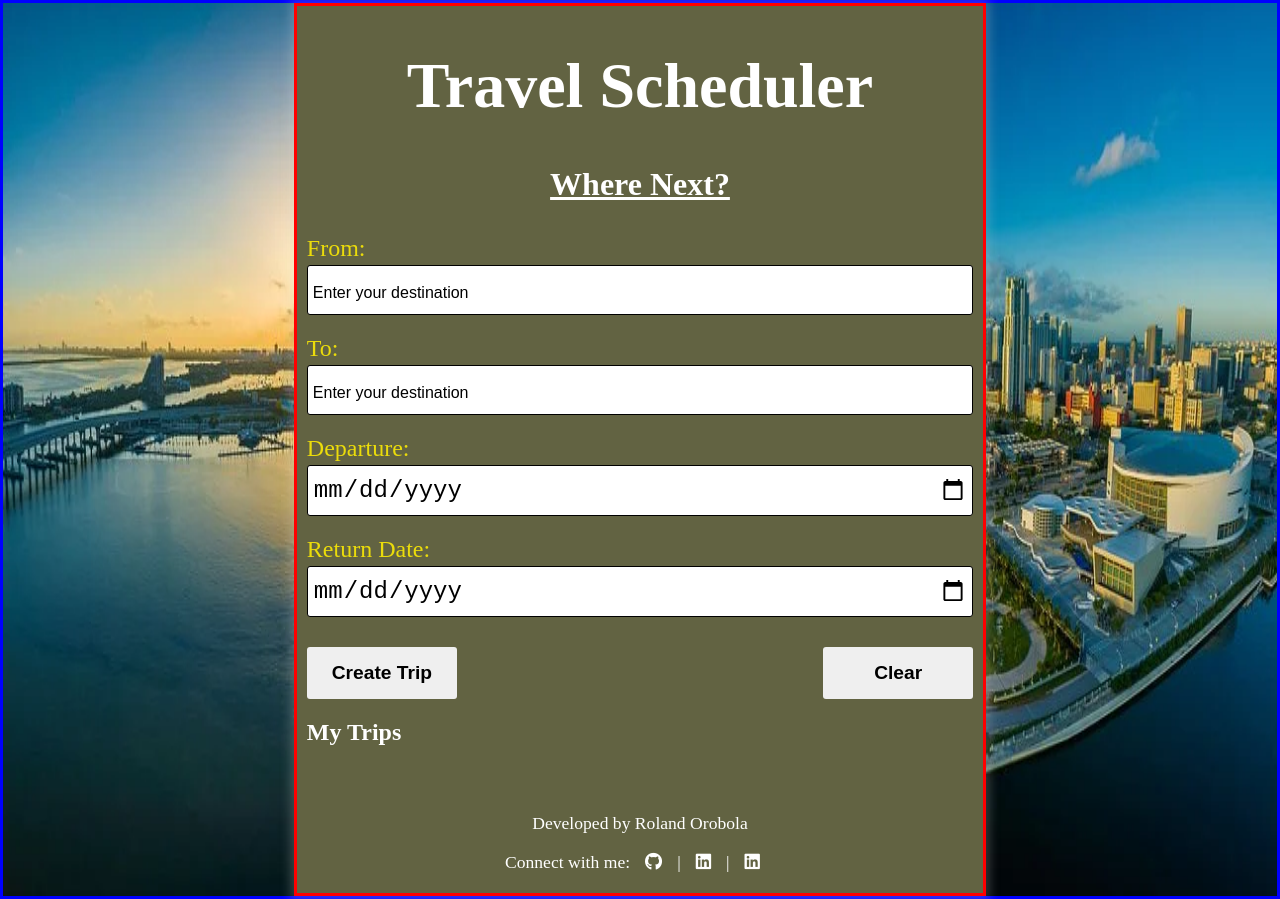
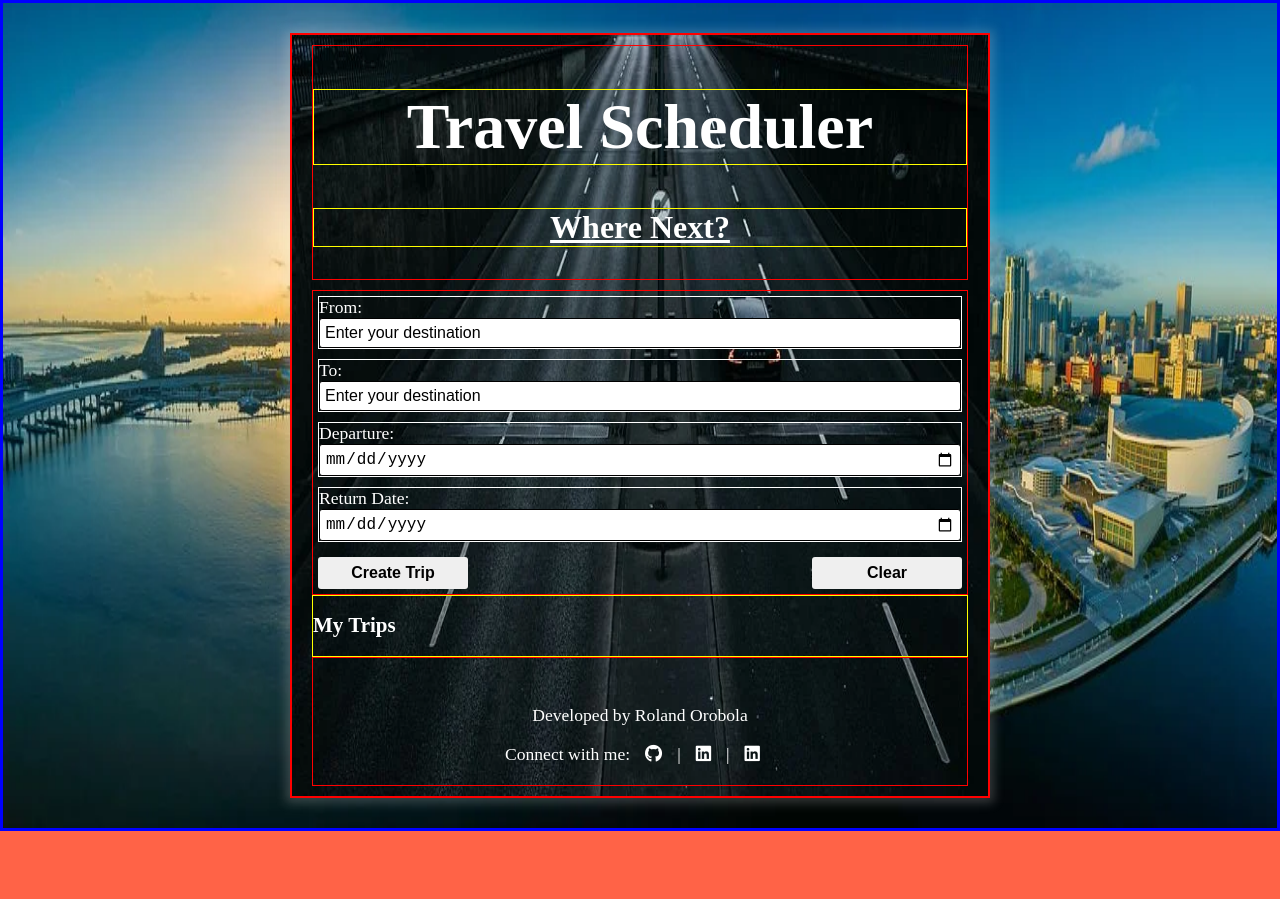
Before and after one commit to rolandexplore93/travel-application, a website built with webpack: page src/client/views/index.html in a window 1280 px wide. After the commit the page ends 831 px from the top, so only its background shows below. Built offline with nearby package versions, Linux system fonts and the light colour scheme.

Commit message:
Test and deploy to heroku

```diff
--- a/package.json
+++ b/package.json
@@ -6,8 +6,8 @@
   "scripts": {
     "test": "jest",
     "start": "node src/server/index.js",
-    "dev": "nodemon src/server/index.js --watch server",
-    "build-prod": "webpack --config webpack.prod.js",
+    "nodemon": "nodemon src/server/index.js --watch server",
+    "build": "webpack --config webpack.prod.js",
     "build-dev": "webpack-dev-server  --config webpack.dev.js --open"
   },
   "repository": {
@@ -19,7 +19,7 @@
   "bugs": {
     "url": "https://github.com/rolandexplore93/travel-application/issues"
   },
-  "homepage": "https://github.com/rolandexplore93/travel-application#readme",
+  "homepage": "https://rolandexplore93.github.io/travel-application",
   "dependencies": {
     "axios": "^0.26.1",
     "body-parser": "^1.19.2",
--- a/src/client/js/execution.js
+++ b/src/client/js/execution.js
@@ -109,14 +109,12 @@ export const tripInformation = async (locationTo, locationFrom, departureDate, r
 
 
     return tripFeedback;
-
-
 }
 
 
 // post data to the server
 const postData = async(url = '', data = {}) => {
-
+    console.log(url, data)
     try {
 		const response = await fetch(url, {
 			method: 'POST',
--- a/src/client/js/request.js
+++ b/src/client/js/request.js
@@ -32,13 +32,13 @@ export const displayTripToUI = async(updateTrip) => {
         <div class="trip__card" id="${updateTrip.id}">
             <div class="card__header">
                 <i class="fas fa-plane-departure fa-2x"></i>
-                <p>Your Trip To <span id="loc"> ${updateTrip.locationTo},${updateTrip.destinationCountry}</span> is <span id="days-left">${updateTrip.daysRemainingToStartTrip}</span> Days Away</p>
+                <p>Your Trip To <span id="loc"> ${updateTrip.locationTo}, ${updateTrip.destinationCountry}</span> is <span id="days-left">${updateTrip.daysRemainingToStartTrip}</span> Days Away</p>
                 <i class="fas fa-igloo fa-2x" aria-hidden="true"></i>
             </div>
             <div class="trip__details">
                 <div class="trip__destination">
                     <img src="${updateTrip.photoAddress}" alt="user-destination-image" width="200" height="200">
-                    <p class="" id="about-country"><span>${updateTrip.locationTo},${updateTrip.destinationCountry}</span><span>Temperature: ${updateTrip.weather.temperature} degrees</span><span>High: ${updateTrip.weather.highTemperature} degrees</span><span>Low: ${updateTrip.weather.lowTemperature} degrees</span></p>
+                    <p class="" id="about-country"><span>${updateTrip.locationTo}, ${updateTrip.destinationCountry}</span><span>Temperature: ${updateTrip.weather.temperature} degrees</span><span>High: ${updateTrip.weather.highTemperature} degrees</span><span>Low: ${updateTrip.weather.lowTemperature} degrees</span></p>
                     <p id="currency">Currency: <span id="currency-name">${updateTrip.currencyName}</span> (<span id="currency-symbol">${updateTrip.currencySymbol}</span>)</p>
                     <p id="population">Population: <span id="country-population">${updateTrip.population}</span></p>
                     <p id="country-weather">Weather description: <span id="weather-description">${updateTrip.weather.description}</span></p>
--- a/src/client/styles/base.scss
+++ b/src/client/styles/base.scss
@@ -1,32 +1,47 @@
 * {
-    padding: 0;
+    // padding: 0;
     box-sizing: border-box;
 }
+
+// html {
+//     // height: 100vh;
+//     // min-height: 100%;
+//     // min-width: 80%;
+//     background-color: brown;
+//     border: 2px solid greenyellow;
+//     margin: 0;
+//     padding: 0;
+// }
 
 body {
     border: 3px solid blue;
     margin: 0;
-    font-size: 16px;
-    // height: 100vh;
+    font-size: 14px;
     background-image: url('../media/panorama-2117310__480.webp');
+    background-color: tomato;
     background-repeat: no-repeat;
     background-size: 100% 100%;
-    display: grid;
+    // background-size: cover;
+    // display: grid;
     // grid-template-columns: 100%;
-    align-items: center;
-    justify-content: center;
+    // align-items: center;
+    // justify-content: center;
     // width: 100%;
-
+    min-height: 100vh;
+    // padding-left: 10px;
+    box-sizing: border-box;
 }
 
 .container {
     color: #fff;
-    padding: 0px 10px;
+    padding: 10px 20px;
     background: rgb(98, 99, 66);
-    // background-image: url('../media/road-6654573__480.webp');
+    background-image: url('../media/road-6654573__480.webp');
     background-repeat: no-repeat;
     background-size: 100% 100%;
-    border: 3px solid red;
-
+    border: 2px solid red;
     box-shadow: 0px 1px 10px 4px rgba(214, 214, 214, 0.233);
+    width: 700px;
+    margin: 30px auto;
+    box-sizing: border-box;
 }
--- a/src/client/styles/booking.scss
+++ b/src/client/styles/booking.scss
@@ -1,23 +1,35 @@
-.booking {
+.bookTrip {
     // background-color: #bbb;
+    border: 1px solid red;
+    width: 100%;
+    padding: 5px;
+    // height: fit-content;
+    // width: 450px;
+    box-sizing: border-box;
+    height: fit-content;
+    box-sizing: border-box;
 
     .tripOrder {
-        color: rgb(235, 220, 11);
-        margin-bottom: 20px;
+        // color: rgb(235, 220, 11);
+        margin-bottom: 10px;
+        width: 100%;
+        border: 1px solid #fff;
+        box-sizing: border-box;
+
 
         > p {
             margin: 0;
-            font-size: 1.5rem;
-            padding-bottom: 3px;
+            font-size: 1.1rem;
         };
 
         > input {
-            padding: 10px 5px;
+            padding: 5px 5px;
             border-radius: 3px;
             outline: 0;
             border: 1px solid #000;
             width: 100%;
-            font-size: 1.5rem;
+            font-size: 1rem;
+            margin: 0;
         }
 
         > input::placeholder {
@@ -29,15 +41,15 @@
     .ticketDecision {
         display: flex;
         justify-content: space-between;
-        margin-top: 30px;
+        margin-top: 15px;
         // border: 1px solid red;
 
 
         > button {
-            padding: 15px 5px;
+            padding: 7px 5px;
             width: 150px;
             cursor: pointer;
-            font-size: 1.2rem;
+            font-size: 1rem;
             border: 0;
             font-weight: 600;
             border-radius: 3px;
--- a/src/client/styles/footer.scss
+++ b/src/client/styles/footer.scss
@@ -5,6 +5,9 @@ footer {
     display: flex;
     flex-direction: column;
     font-size: 1.1rem;
+    border: 1px solid red;
+    width: 100%;
+
 
 
     > .contact {
--- a/src/client/styles/headline.scss
+++ b/src/client/styles/headline.scss
@@ -1,16 +1,23 @@
 .headline {
-    padding: 0 100px;
+    // padding: 0 50px;
     margin-bottom: 10px;
+    text-align: center;
+    border: 1px solid red;
+    // width: inherit;
+    height: fit-content;
 
     .title > h1 {
         font-size: 4rem;
-        // border: 1px solid yellow;
+        border: 1px solid yellow;
+        word-wrap: break-word;
     }
 
     .title > p {
         font-size: 2rem;
-        text-align: center;
         font-weight: 700;
         text-decoration: underline;
+        border: 1px solid yellow;
+        word-wrap: break-word;
+
     }
 }
--- a/src/client/styles/triprecord.scss
+++ b/src/client/styles/triprecord.scss
@@ -1,12 +1,12 @@
-
-
 .trip__card {
-    // border: 1px solid red;
+    border: 1px solid red;
     border-radius: 3px;
     background-image: url('../media/road-6654573__480.webp');
     background-repeat: no-repeat;
     background-size: 100% 100%;
-    margin-bottom: 20px;
+    padding-bottom: 10px;
+    width: 100%;
+
 
     .card__header {
         // background: red;
@@ -35,7 +35,7 @@
             width: 60%;
 
             > img {
-                border: 1px solid red;
+                // border: 1px solid red;
                 height: 250px;
                 width: 100%;
 
--- a/src/client/views/index.html
+++ b/src/client/views/index.html
@@ -35,7 +35,7 @@
                 </div>
             </form>
         </section>
-        <section class="trip-documentation">
+        <section class="trip-documentation" style="border: 1px solid yellow;">
             <div class="trip">
                 <h2>My Trips</h2>
             </div>
--- a/src/server/index.js
+++ b/src/server/index.js
@@ -32,7 +32,7 @@ const server = app.listen(port, function listener(){
 // jest needs an asynchronous function server to work
 // Server error obtained during JEST TESTING: Cannot log after tests are done. Did you forget to wait for something async in your test?
 // Attempted to log "Server is working at port: 8000".
-// SOLUTION: comment server above and run this code below when testing
+// SOLUTION: read the server comment above and run this code below when testing
 // (async function () {
 //     // const server = await app.listen(port);
 //     // console.log('Server started on port: ' + port)
@@ -55,6 +55,7 @@ app.post('/mytrip', handleTripRequest)
 
 // handleTripRequest to get data from the APIs
 async function handleTripRequest(request, response){
+    console.log(request)
     // Empty object to store the infortation obtained
     const tripDataInformation = {}
 
--- a/webpack.prod.js
+++ b/webpack.prod.js
@@ -33,6 +33,9 @@ module.exports = {
             },
         ]
     },
+    output: {
+        publicPath: "/travel-application",
+    },
     plugins: [
         new HtmlWebPackPlugin({
             template: "./src/client/views/index.html",
```
